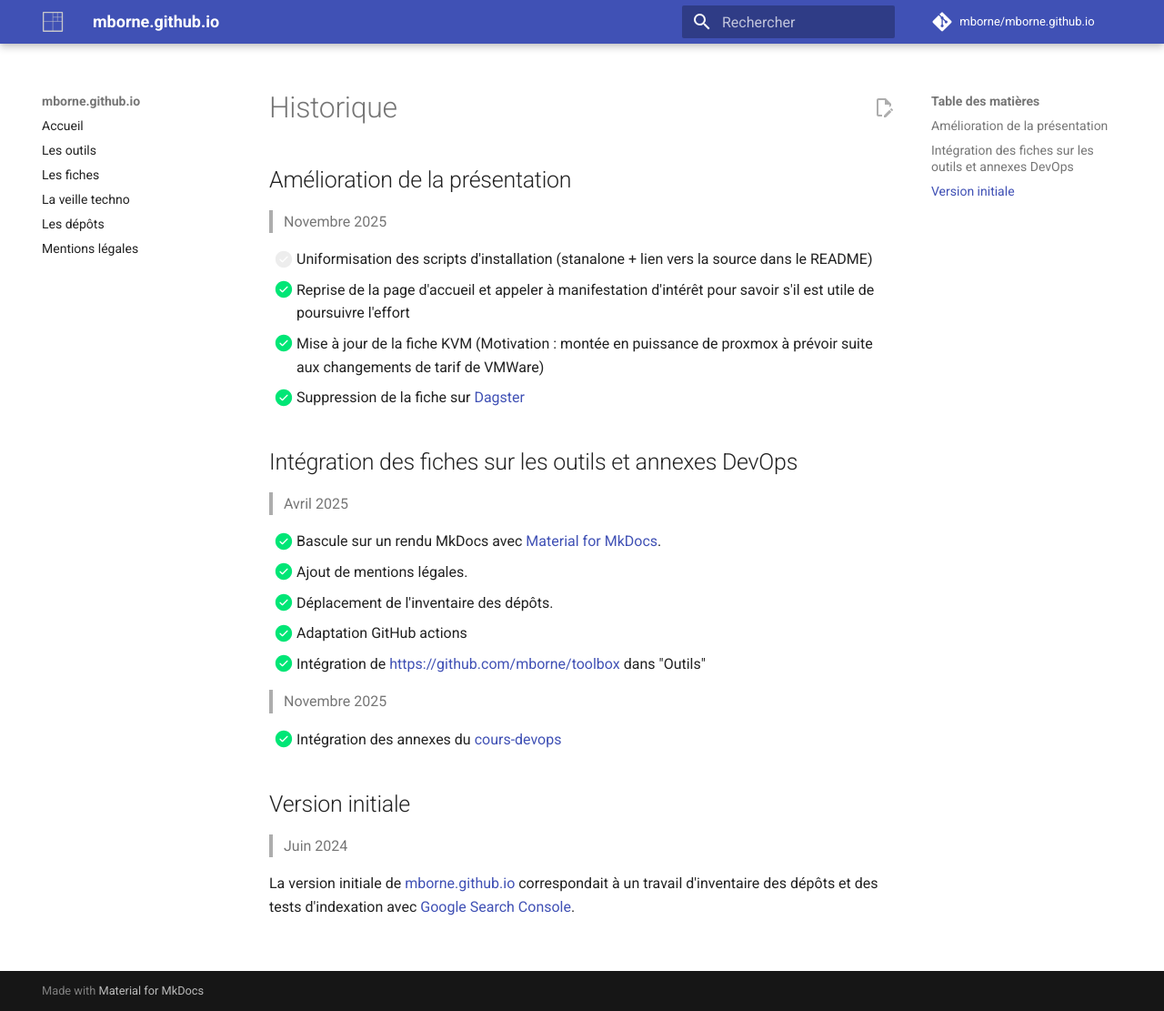
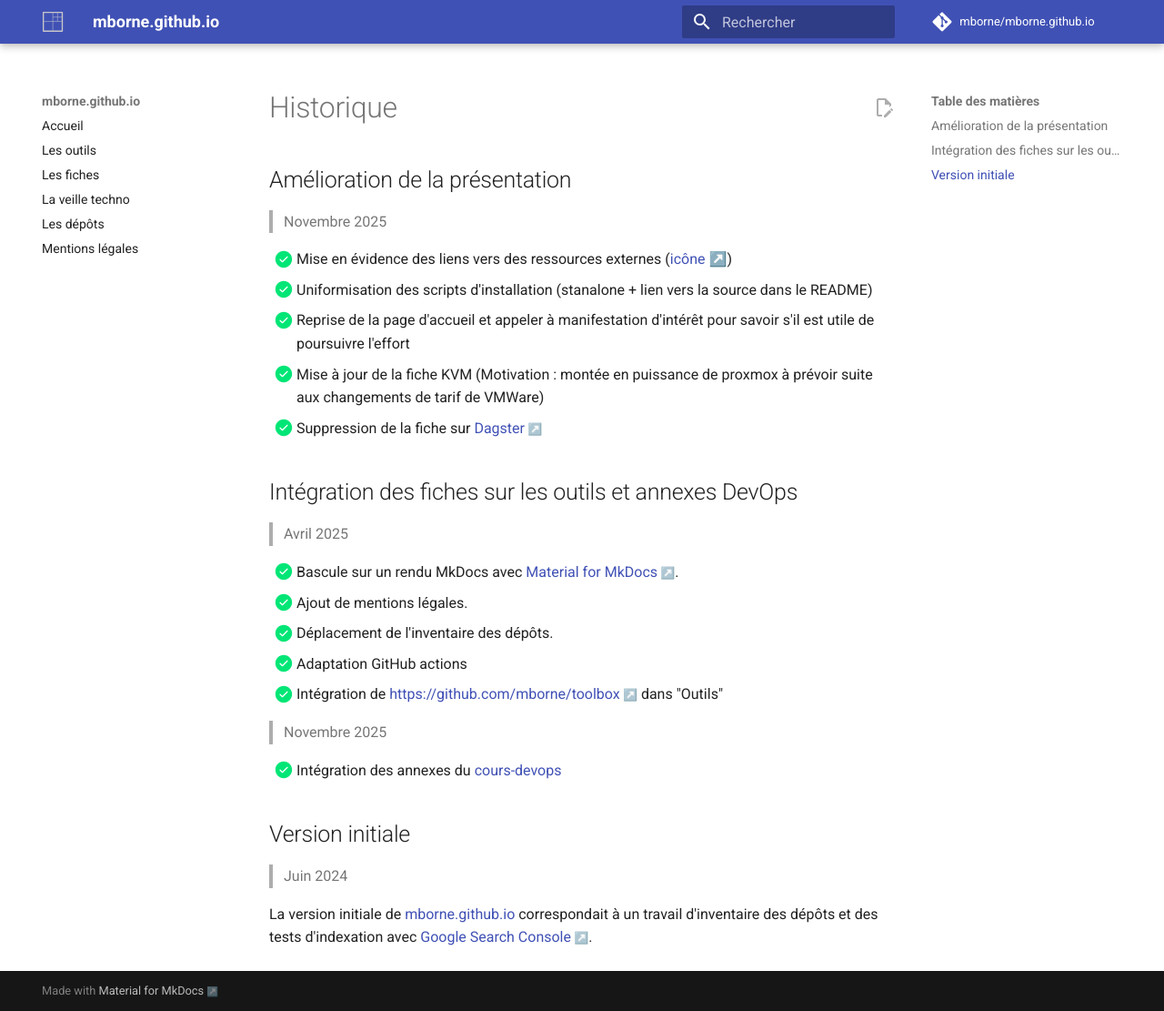
Before and after one commit to mborne/mborne.github.io, an MkDocs documentation site: the page built from docs/historique/index.md, in a window 1280 px wide and 1111 px high. Shown: the whole window at 91% size. Built offline with MkDocs 1.6.1 and Material for MkDocs 9.7.7, drawn with Linux system fonts in a browser that asks for light colours; plug-ins that fetch from the network failed and are left out; comment, search, counter and statistics services are not loaded.

Commit message:
chore(icons): activation et mise en évidence des liens sortants

```diff
--- /dev/null
+++ b/docs/assets/css/style.css
@@ -0,0 +1,11 @@
+/* Outgoing links
+-------------------------------------------------- */
+a {
+    white-space: nowrap;
+}
+a[href^="http://"]:not([href*="mborne.github.io"])::after,
+a[href^="https://"]:not([href*="mborne.github.io"])::after {
+    content: " ↗️";
+    font-size: 0.8em;
+    opacity: 0.7;
+}
--- a/docs/historique/index.md
+++ b/docs/historique/index.md
@@ -4,7 +4,8 @@
 
 > Novembre 2025
 
-* [ ] Uniformisation des scripts d'installation (stanalone + lien vers la source dans le README)
+* [x] Mise en évidence des liens vers des ressources externes ([icône ↗️](https://github.com/mborne/mborne.github.io/blob/main/docs/assets/css/style.css))
+* [x] Uniformisation des scripts d'installation (stanalone + lien vers la source dans le README)
 * [x] Reprise de la page d'accueil et appeler à manifestation d'intérêt pour savoir s'il est utile de poursuivre l'effort
 * [x] Mise à jour de la fiche KVM (Motivation : montée en puissance de proxmox à prévoir suite aux changements de tarif de VMWare)
 * [x] Suppression de la fiche sur [Dagster](https://dagster.io/)
--- a/mkdocs.yml
+++ b/mkdocs.yml
@@ -22,8 +22,8 @@ plugins:
       type: date
 extra_javascript:
   - assets/js/main.js
-# extra_css:
-#   - assets/css/style.css
+extra_css:
+  - assets/css/style.css
 markdown_extensions:
   - admonition
   - codehilite:
@@ -45,3 +45,7 @@ markdown_extensions:
   # https://squidfunk.github.io/mkdocs-material/reference/grids/
   - attr_list
   - md_in_html
+  # https://squidfunk.github.io/mkdocs-material/reference/icons-emojis/
+  - pymdownx.emoji:
+      emoji_index: !!python/name:material.extensions.emoji.twemoji
+      emoji_generator: !!python/name:material.extensions.emoji.to_svg
```
Also changed, not shown: README.md (+5 -0 lines).
